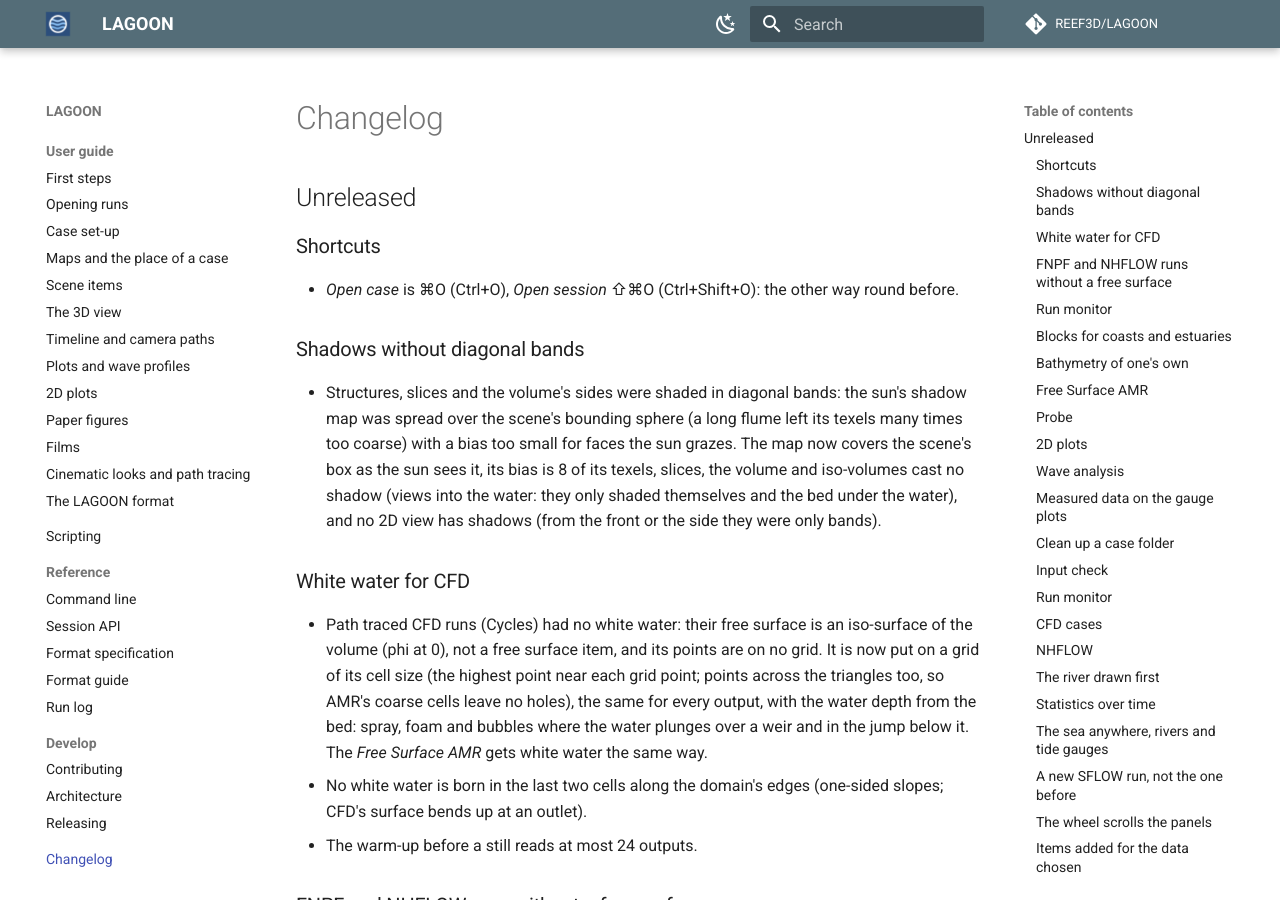
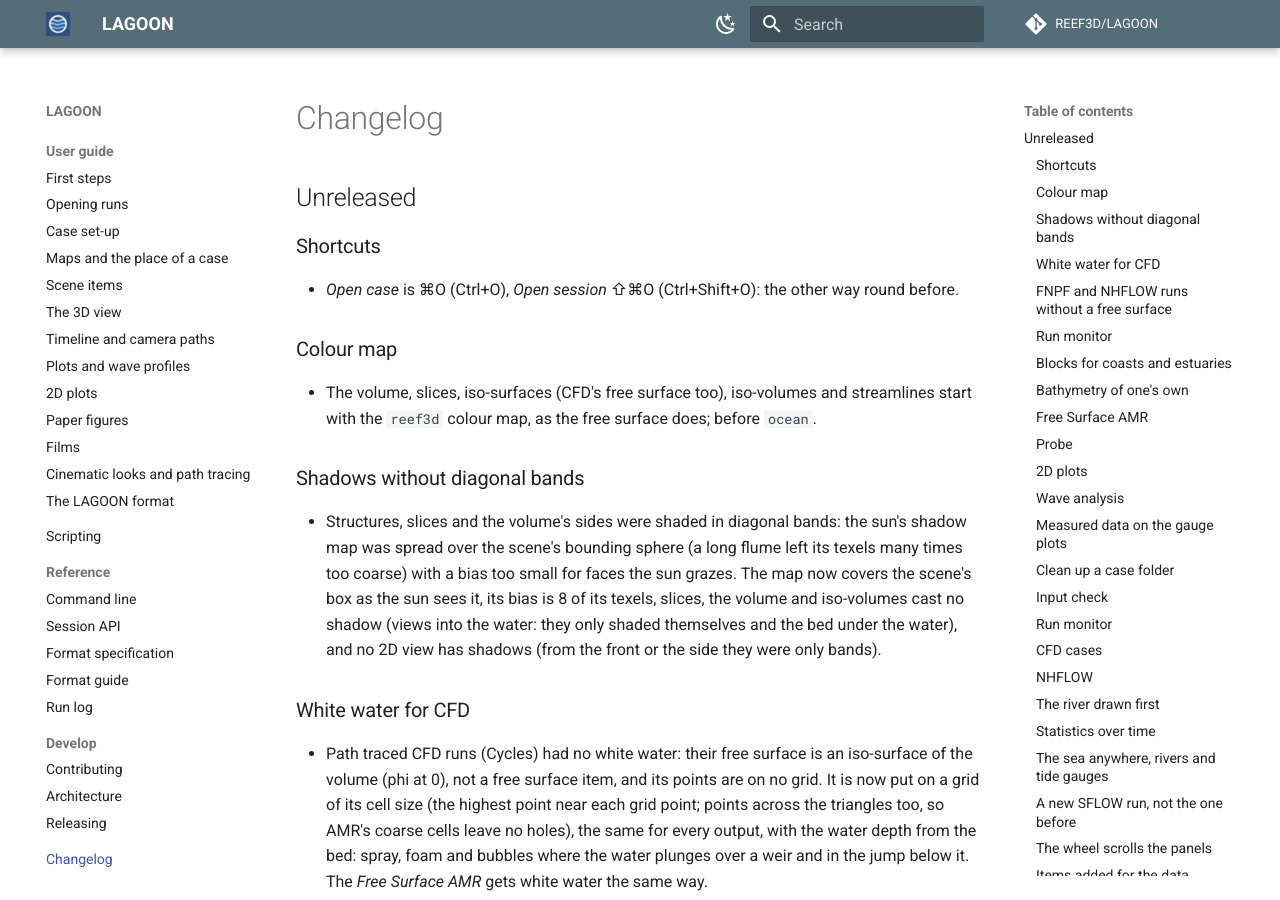
Before and after one commit to REEF3D/LAGOON, an MkDocs documentation site: the page built from docs/changelog.md, in a window 1280 px wide and 900 px high. Built offline with MkDocs 1.6.1 and Material for MkDocs 9.7.7, drawn with Linux system fonts in a browser that asks for light colours; comment, search, counter and statistics services are not loaded.

Commit message:
reef3d is the default colour map
The volume, slices, iso-surfaces (CFD's free surface too), iso-volumes and
streamlines start with the reef3d colour map, as the free surface does;
before ocean.

Co-Authored-By: Claude Opus 5.5 <noreply@anthropic.com>
Claude-Session: https://claude.ai/code/session_013aJaRBweadkc883UkvkqYs

```diff
--- a/CHANGELOG.md
+++ b/CHANGELOG.md
@@ -6,6 +6,12 @@
 
 - *Open case* is ⌘O (Ctrl+O), *Open session* ⇧⌘O (Ctrl+Shift+O): the other way
   round before.
+
+### Colour map
+
+- The volume, slices, iso-surfaces (CFD's free surface too), iso-volumes and
+  streamlines start with the `reef3d` colour map, as the free surface does; before
+  `ocean`.
 
 ### Shadows without diagonal bands
 
```
Also changed, not shown: docs/guide/scene.md (+3 -1 lines), 8 other files.
